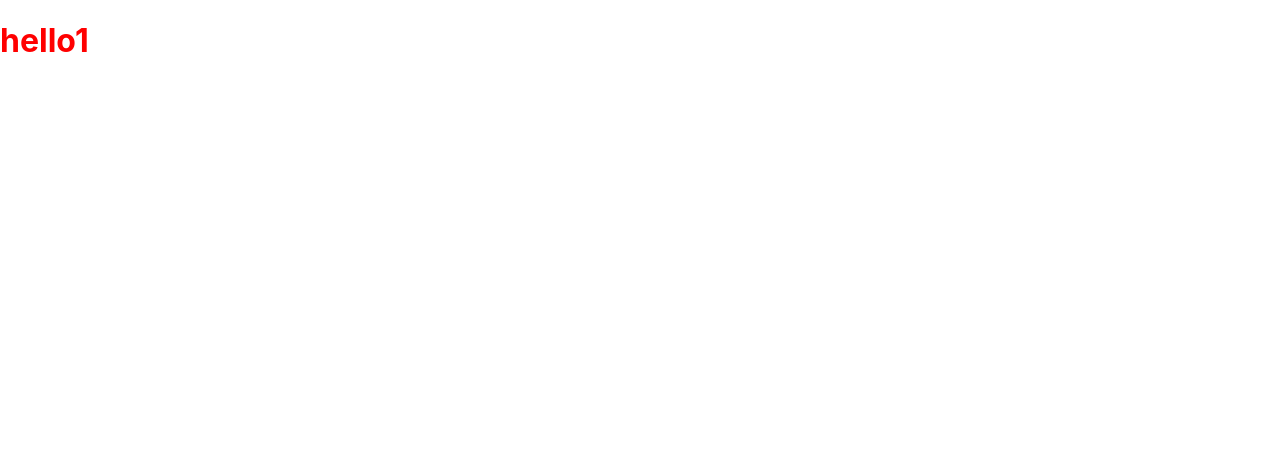
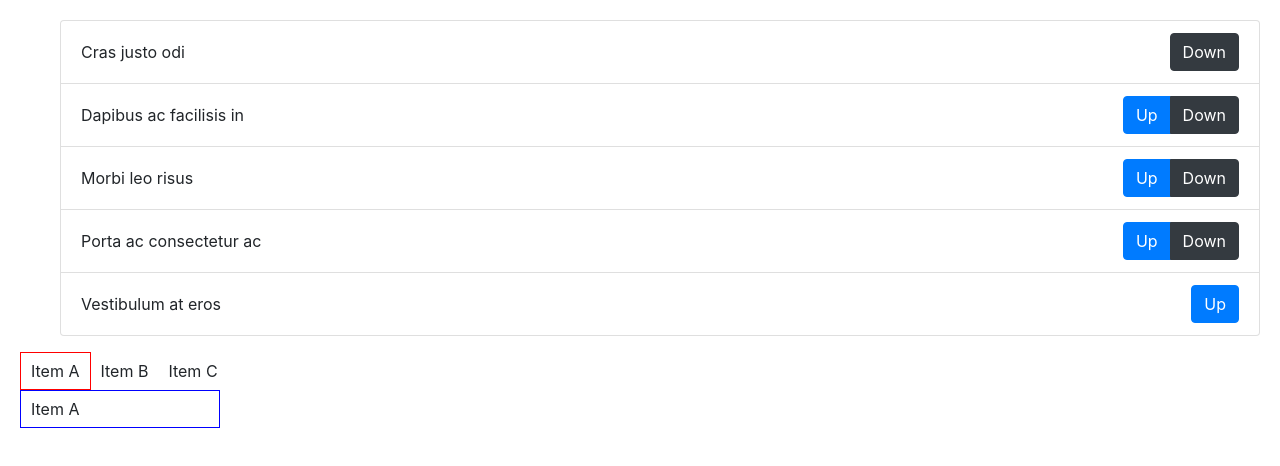
Before and after one commit to zeehomy/learn-app, a React (Create React App) app: page / in a window 1280 px wide. Shown: the top 466 px of the page. Built offline with nearby package versions, Linux system fonts and the light colour scheme.

Commit message:
update list tabs

```diff
--- a/package.json
+++ b/package.json
@@ -3,9 +3,12 @@
   "version": "0.1.0",
   "private": true,
   "dependencies": {
+    "bootstrap": "^4.3.1",
+    "bulma": "^0.7.4",
     "node-sass": "^4.11.0",
     "react": "^16.8.5",
     "react-dom": "^16.8.5",
+    "react-flip-move": "^3.0.3",
     "react-scripts": "2.1.8"
   },
   "scripts": {
--- a/src/App.js
+++ b/src/App.js
@@ -1,14 +1,60 @@
 import React, { Component } from 'react';
-import logo from './logo.svg';
+import FlipMove from 'react-flip-move';
+import Tabs from './Tabs';
+import 'bootstrap/dist/css/bootstrap.css'
 import './App.scss';
 
 class App extends Component {
+  constructor(props) {
+    super(props);
+    this.state = {
+      items: [
+        { id: '1', name: 'Cras justo odi' },
+        { id: '2', name: 'Dapibus ac facilisis in' },
+        { id: '3', name: 'Morbi leo risus' },
+        { id: '4', name: 'Porta ac consectetur ac' },
+        { id: '5', name: 'Vestibulum at eros' },
+      ]
+    };
+
+  }
+
   render() {
+    let items = this.state.items;
     return (
-      <div className="app">
-        <h1>hello1</h1>
+      <div className="items-tabs-panel">
+        <ul>
+          <FlipMove>
+            {
+              items.map((item, index) => (
+                <li key={item.id} className="list-group-item">
+                  <div className="name">{item.name}</div>
+                  <div className="btn-group">
+                    {
+                      index > 0 ?
+                        <button className="btn btn-primary" onClick={() => this.move(index, -1)}>Up</button> : null
+                    }
+                    {
+                      index < items.length - 1 ?
+                        <button className="btn btn-dark" onClick={() => this.move(index, 1)}>Down</button> : null
+                    }
+                  </div>
+                </li>
+              ))
+            }
+          </FlipMove>
+        </ul>
+        <Tabs></Tabs>
       </div>
-    );
+    )
+  }
+
+  move(index, diff) {
+    let items = this.state.items;
+    let item = items[index];
+    items.splice(index, 1);
+    items.splice(index + diff, 0, item);
+    this.setState({ items: items });
   }
 }
 
--- a/src/App.scss
+++ b/src/App.scss
@@ -1,5 +1,31 @@
-.app {
-  h1 {
-    color: red;
+body {
+  padding: 20px;
+}
+
+.items-tabs-panel {
+  li {
+    display: flex;
+    align-items: center;
+    justify-content: space-between;
   }
 }
+
+.active {
+  border: 1px solid red;
+}
+
+.tabs-panel {
+  .buttons {
+    div {
+      display: inline-block;
+      padding: 6px 10px;
+      cursor: pointer;
+    }
+  }
+  span {
+    display: inline-block;
+    width: 200px;
+    padding: 6px 10px;
+    border: 1px solid blue;
+  }
+}
--- /dev/null
+++ b/src/Tabs.js
@@ -0,0 +1,48 @@
+import React, { Component } from 'react';
+import './App.scss';
+
+class Tabs extends Component {
+	constructor(props) {
+		super(props);
+		this.state = {
+			tabs: [
+				{ id: 1, name: 'Item A', isActive: true},
+				{ id: 2, name: 'Item B', isActive: false},
+				{ id: 3, name: 'Item C', isActive: false}
+			]
+		};
+	}
+
+	render() {
+		let tabs = this.state.tabs;
+		return (
+			<div className="tabs-panel">
+				<div className="buttons">
+					{
+						tabs.map((item, index) => (
+							<div key={item.id} className={item.isActive && 'active'} onClick={() => this.clickTab(index)}>
+								{item.name}
+							</div>
+						))
+					}
+				</div>
+				<span>
+					{
+						tabs.find((item) => item.isActive).name
+					}
+				</span>
+			</div>
+		)
+	}
+
+	clickTab(index) {
+		let tads = this.state.tabs;
+		tads.map((item) => item.isActive = false);
+		tads[index].isActive = true;
+		this.setState({
+			tabs: tads
+		});
+	}
+}
+
+export default Tabs;
```
Also changed, not shown: 1 other file (tests, documents, lock files or other folders).
